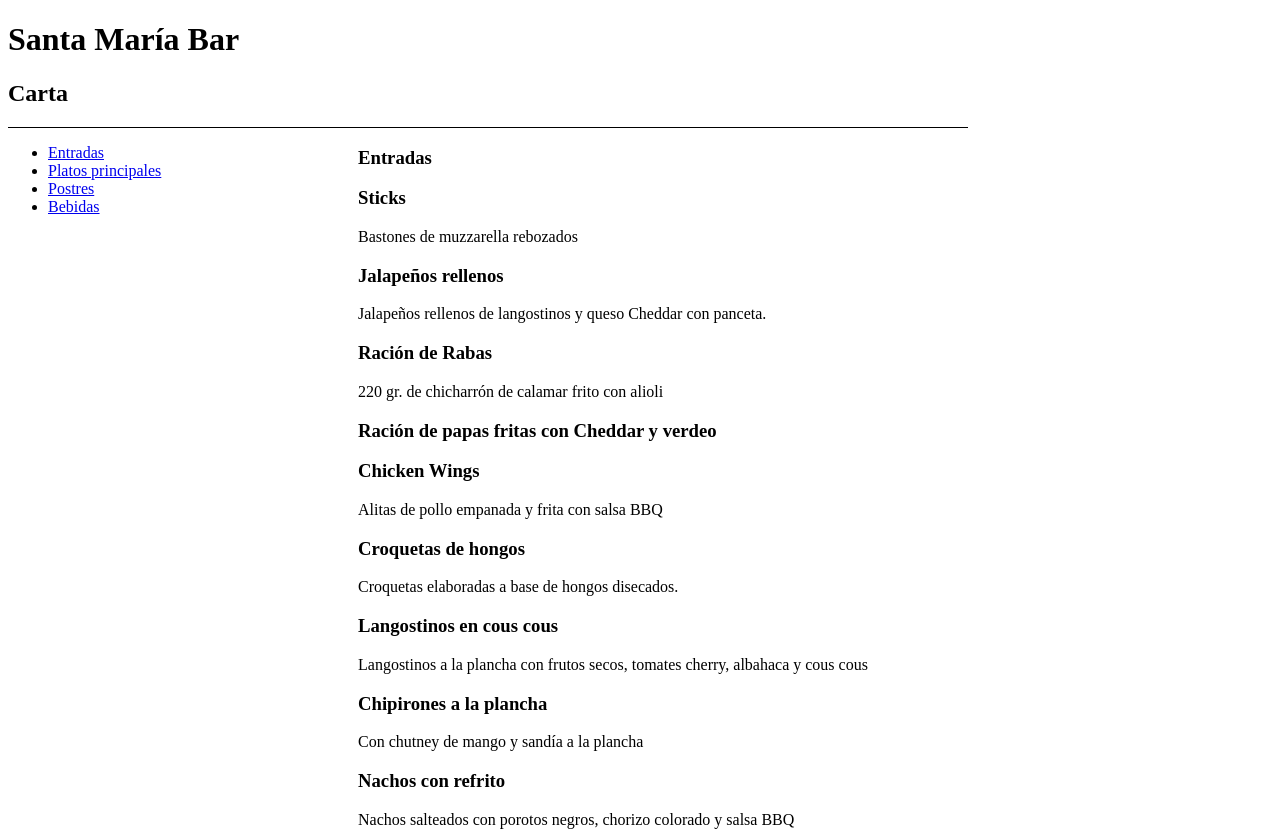
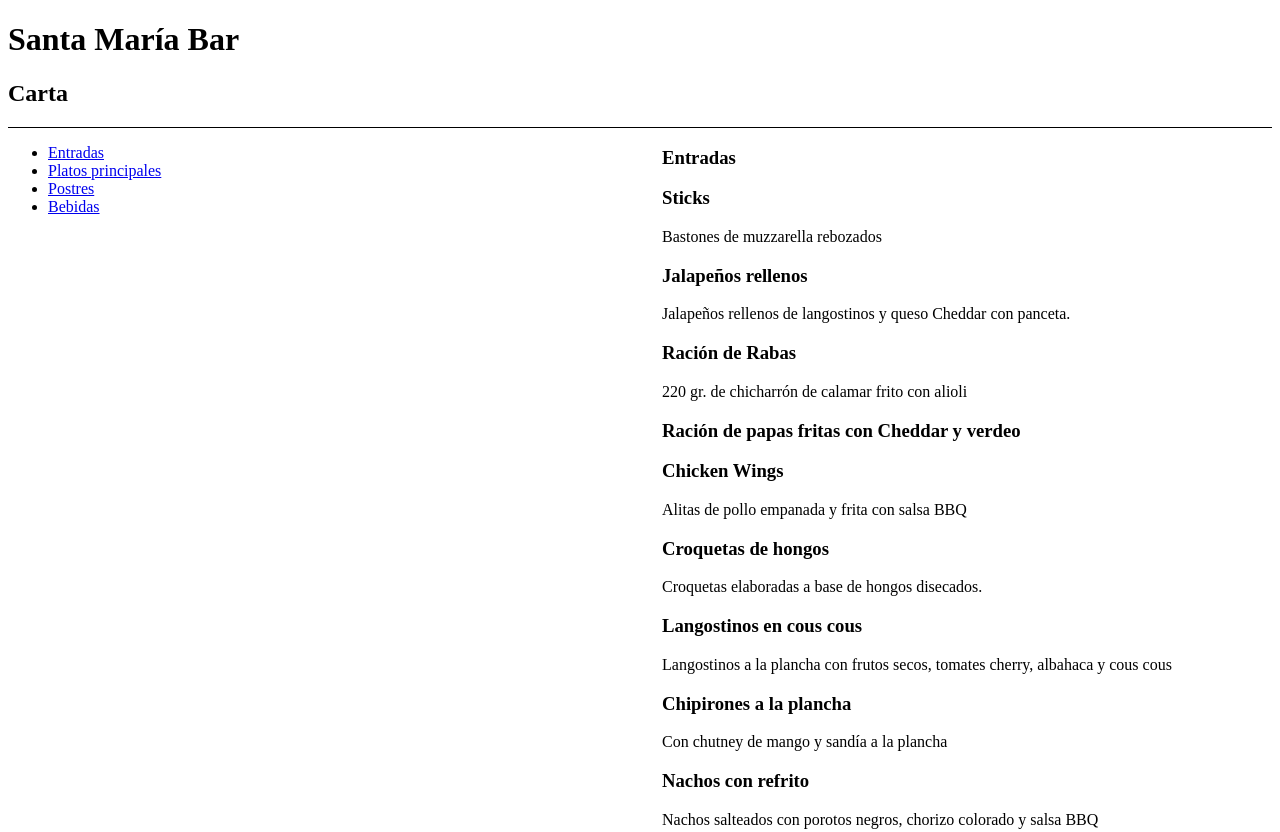
Before and after one commit to luisblafer/practica-semantica, a plain HTML site: page index.html in a window 1280 px wide. Shown: the top 832 px of the page. Drawn offline with Linux system fonts and the light colour scheme.

Commit message:
quite ancho de 960

```diff
--- a/css/style.css
+++ b/css/style.css
@@ -1,5 +1,5 @@
 body {
-    width: 960px;
+
 }
 
 header {
```
